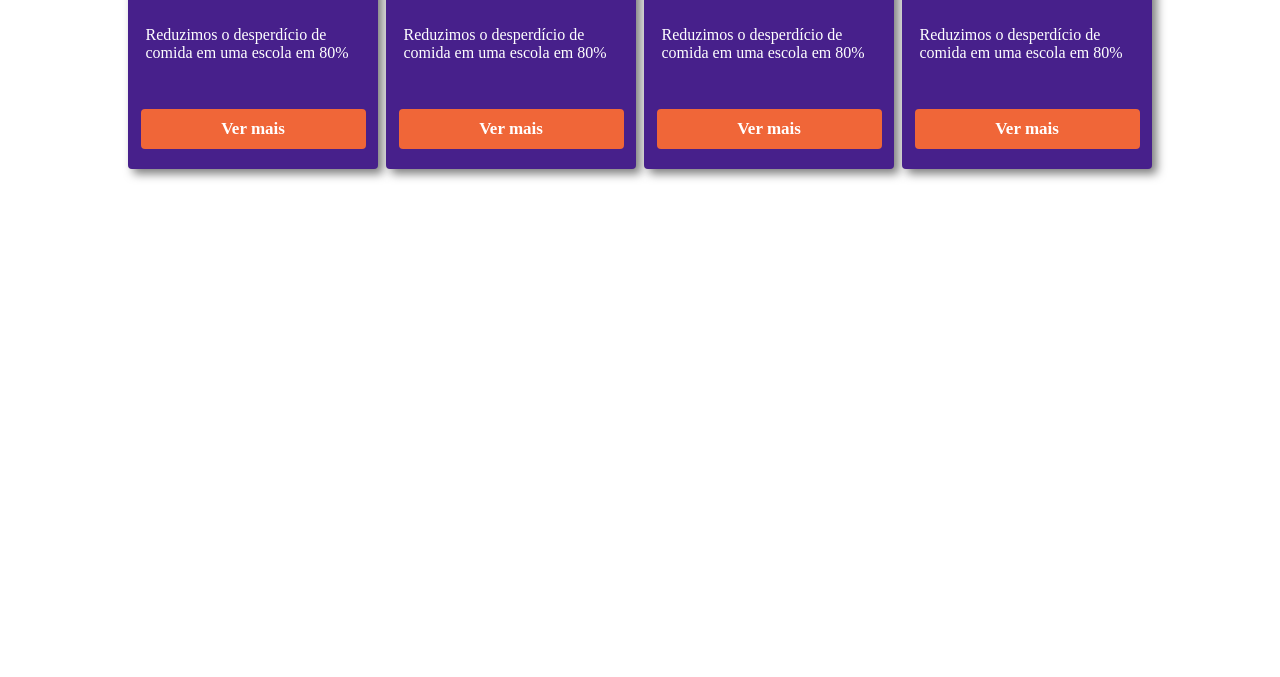
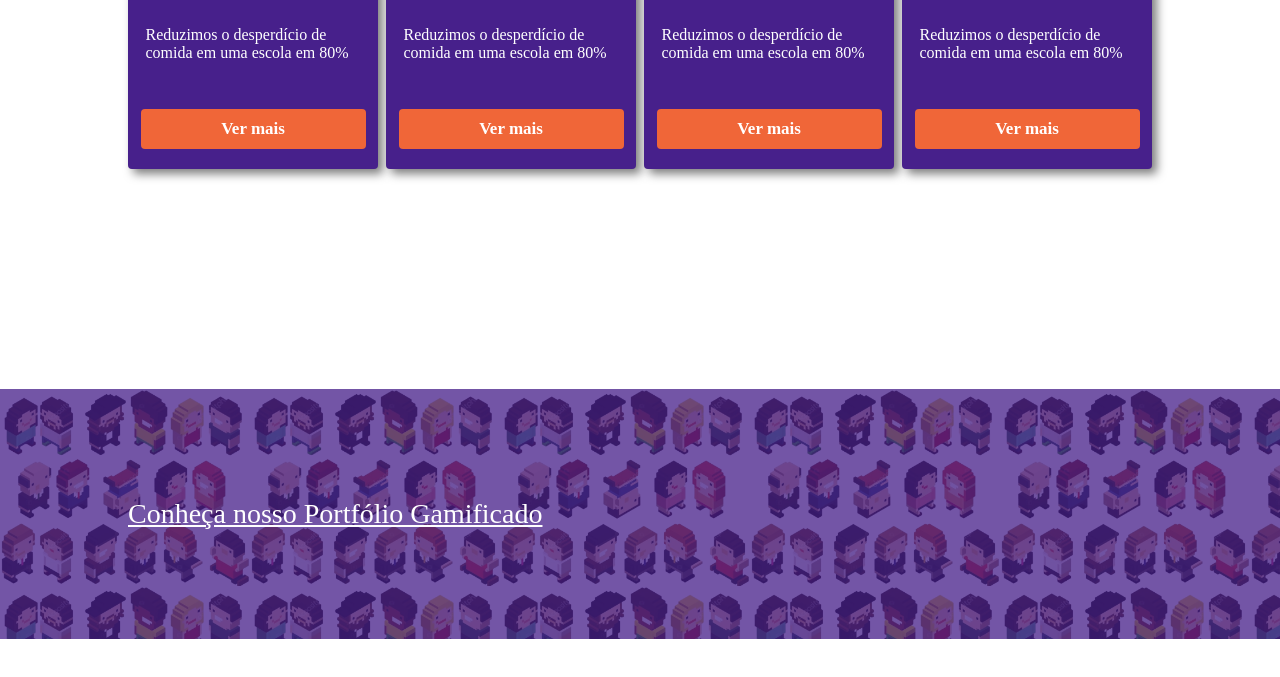
Before and after one commit to vitorhugoutida/gamificaai, a plain HTML site: page index.html in a window 1280 px wide. Shown: the part 1933-2610 px from the top of the page. Before the commit the page ends 2322 px from the top, so only its background shows below. Drawn offline with Linux system fonts and the light colour scheme; a web font is replaced by a local one.

Commit message:
feat: Seção Portfolio, feito com paralaxe

```diff
--- a/index.html
+++ b/index.html
@@ -73,6 +73,12 @@
 
         </div>
     </section>
+    <section id="portfolio">
+        <div class="filtro"></div>
+        <div class="container-grid">
+            <a href="#">Conheça nosso Portfólio Gamificado</a>
+        </div>
+    </section>
 
 
 </body>
--- a/style.css
+++ b/style.css
@@ -216,6 +216,58 @@ h2 {
     background-color: #ad4929;
 }
 
+#portfolio {
+    height: 250px;
+
+    margin-bottom: 120px;
+
+    background-image: url(img/bonecos.png);
+    background-size: 250px;
+
+    background-repeat: repeat;
+
+    background-attachment: fixed;
+
+    position: relative;
+}
+
+.filtro {
+    height: 100%;
+    width: 100%;
+
+    background-color: #47208bc2;
+
+    position: absolute;
+    top: 0;
+
+}
+
+#portfolio .container-grid {
+    height: 100%;
+    display: flex;
+    flex-direction: column;
+    justify-content: center;
+
+}
+
+
+
+#portfolio a {
+    width: fit-content;
+
+    font-family: "Anta";
+    font-size: 28px;
+
+    color: white;
+
+    z-index: 1;
+
+}
+
+#portfolio a:hover {
+    transform: scale(1.05);
+}
+
 
 
 /* Seletores - Seleciona elementos para estilizar */
```
Also changed, not shown: img/bonecos.png (added).
